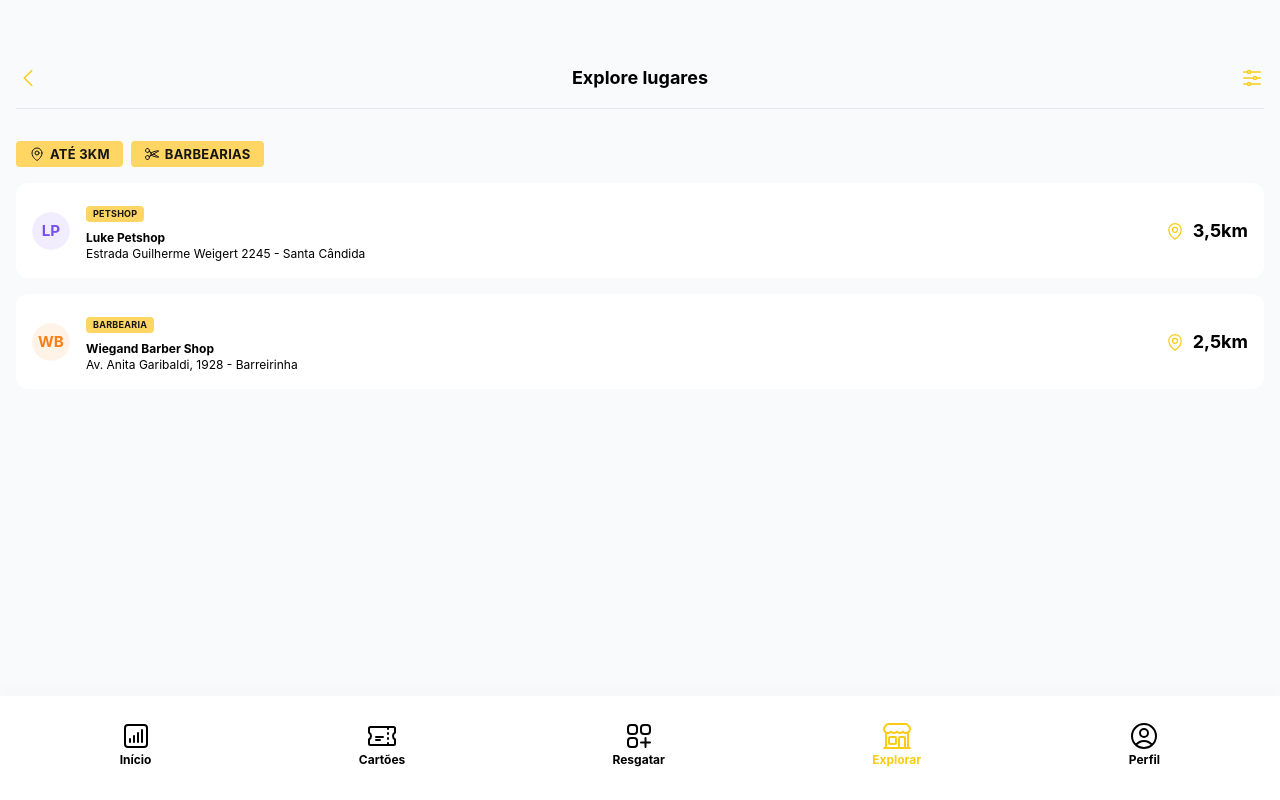
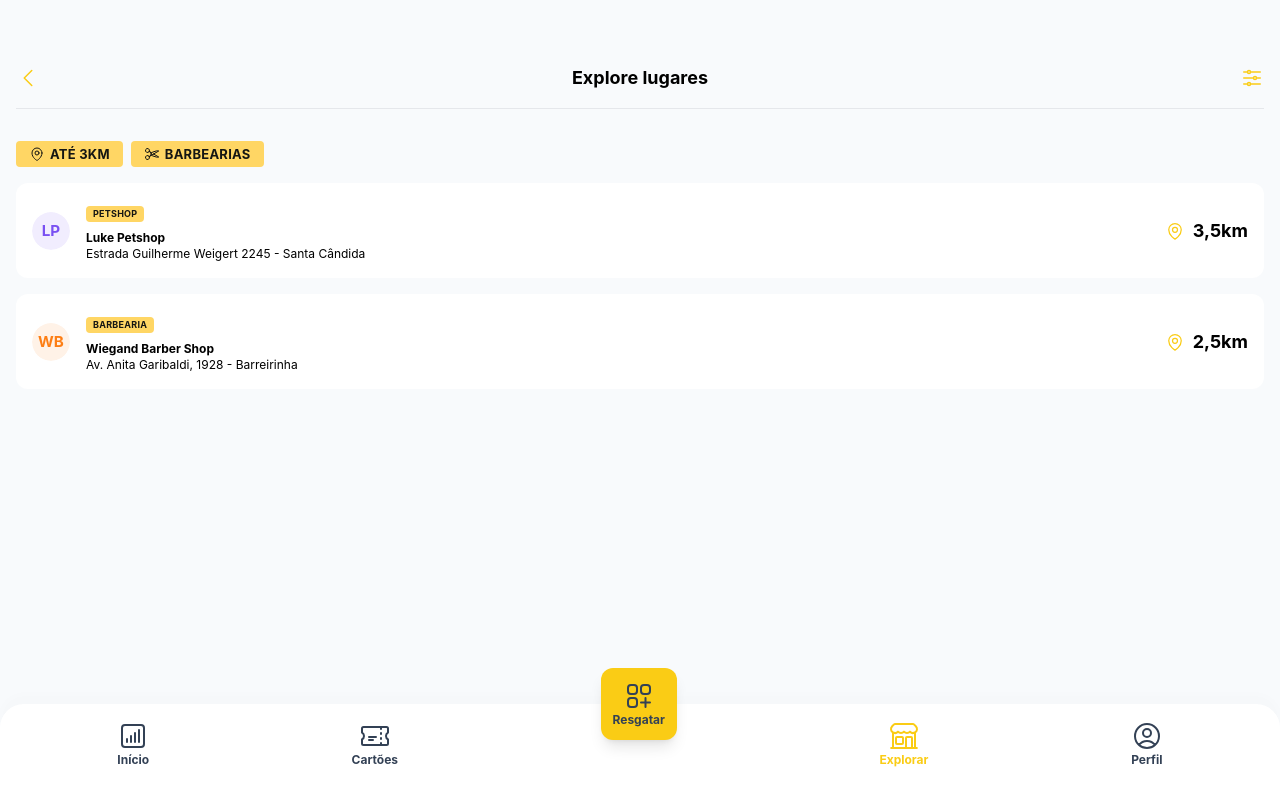
Before and after one commit to maykel-esser/caramelo, a Next.js app: page /poc/consumer/explore in a window 1280 px wide. Built offline with nearby package versions, Linux system fonts and the light colour scheme.

Commit message:
style: menu style improvements

```diff
--- a/components/pages/poc/navigation/index.js
+++ b/components/pages/poc/navigation/index.js
@@ -15,7 +15,7 @@ import {
 
 export default function NavigationMenu(props) {
     return (
-        <nav className="fixed bottom-0 bg-white w-full px-4 pb-8 pt-6 z-50 shadow-[0_-10px_10px_rgba(0,0,0,0.01)]">
+        <nav className="fixed bottom-0 bg-white w-full px-4 pb-8 pt-4 z-50 shadow-[0_-10px_10px_rgba(0,0,0,0.01)] rounded-t-3xl">
             <ul className="flex justify-around items-center">
                 {props.source === USER_ROLES.CLIENT && (
                     <>
@@ -33,6 +33,7 @@ export default function NavigationMenu(props) {
                             href="/poc/client/release"
                             icon={SquaresPlusIcon}
                             label="Liberar"
+                            highlight={true}
                         />
                         <NavigationMenuItem
                             href="/poc/client/clients"
@@ -62,6 +63,7 @@ export default function NavigationMenu(props) {
                             href="/poc/consumer/retrieve"
                             icon={SquaresPlusIcon}
                             label="Resgatar"
+                            highlight={true}
                         />
                         <NavigationMenuItem
                             href="/poc/consumer/explore"
--- a/components/pages/poc/navigation/item.js
+++ b/components/pages/poc/navigation/item.js
@@ -29,8 +29,9 @@ export default function NavigationMenuItem(props) {
     return (
         <li
             className={
-                "flex flex-col items-center text-xs " +
-                (isActive ? "text-yellow-400" : "")
+                "flex flex-col items-center text-xs text-slate-700 " +
+                (isActive && !props.highlight ? "text-yellow-400" : "") +
+                (props.highlight ? "bg-yellow-400 p-3 rounded-xl -mt-20 shadow-lg" : "")
             }
         >
             <Link href={props.href} className="flex flex-col items-center">
```
